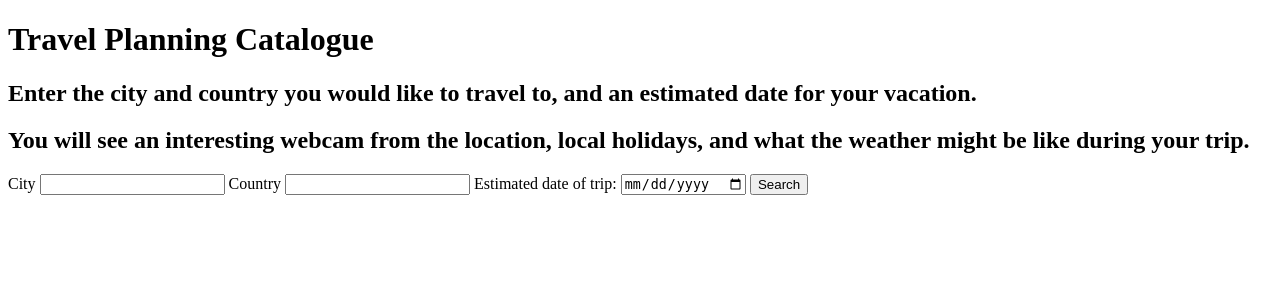
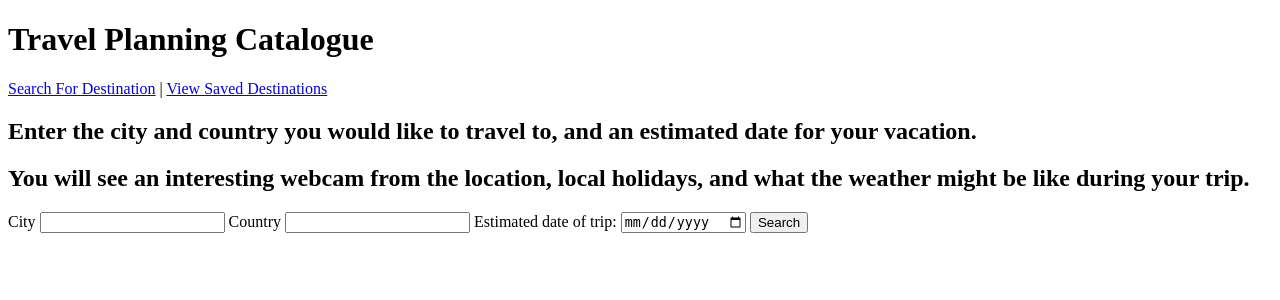
Before and after one commit to qdaniel4/capstoneProject4, a Flask app: page / in a window 1280 px wide. Shown: the top 300 px of the page. Run offline with Flask 2, Linux system fonts and the light colour scheme.

Commit message:
change home_page to index in app.py, add navigation to base.html

```diff
--- a/app.py
+++ b/app.py
@@ -5,7 +5,7 @@ import favorites_db
 app = Flask(__name__)
 
 @app.route('/')
-def home_page():
+def index():
     return render_template('index.html')
 
 
--- a/templates/base.html
+++ b/templates/base.html
@@ -9,6 +9,10 @@
 
     <h1>Travel Planning Catalogue</h1>
 
+    <div id="navigation" class="content-box">
+      <a href="{{ url_for('index') }}">Search For Destination</a> | <a href="{{ url_for('get_favorites') }}">View Saved Destinations</a>
+    </div>
+
   {% block content %}   <!-- A block that the child template will fill in -->
 
   {% endblock %}
```
